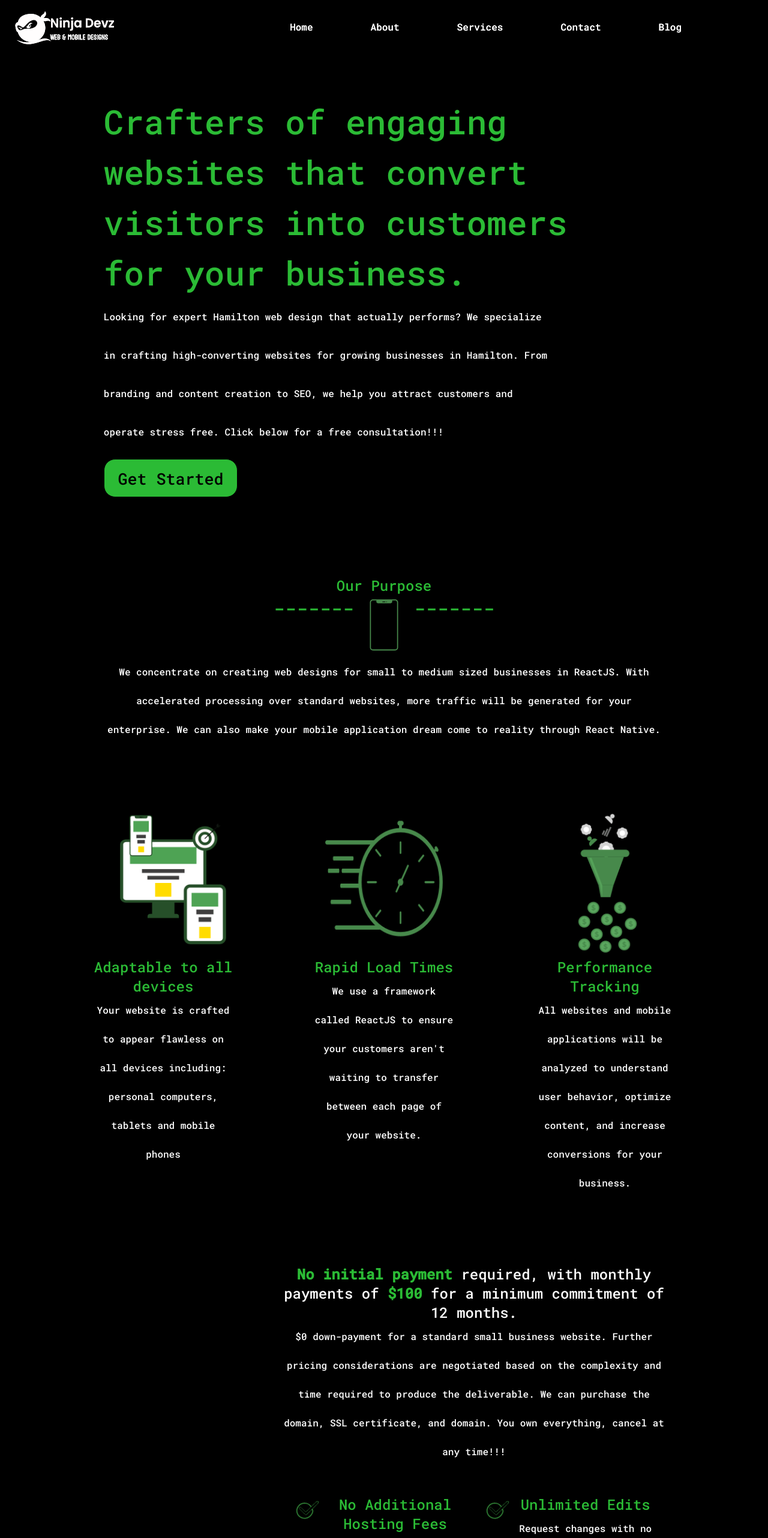
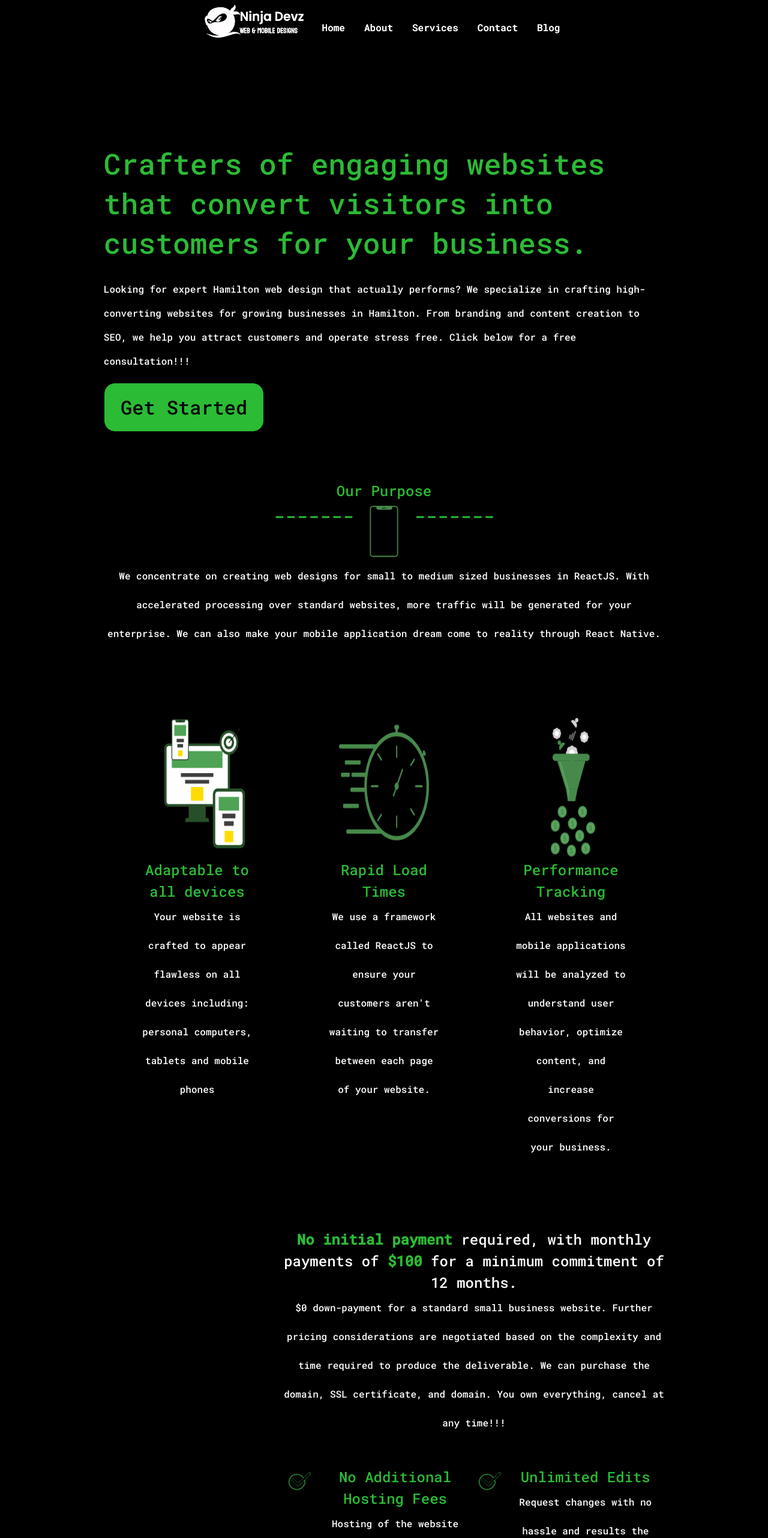
Before and after one commit to GrantGrowcott/Ninja-Devz, a Next.js app: page / in a window 1280 px wide. Shown: the top 2564 px of the page at 60% size. Built offline with nearby package versions, Linux system fonts and the light colour scheme.

Commit message:
Changes to styling

```diff
--- a/postcss.config.js
+++ b/postcss.config.js
@@ -1,6 +1,6 @@
-module.exports = {
+const config = {
   plugins: {
-    '@tailwindcss/postcss': {},
-    autoprefixer: {},
-  }
-}
+    "@tailwindcss/postcss": {},
+  },
+};
+export default config;
--- a/src/components/NavBar.tsx
+++ b/src/components/NavBar.tsx
@@ -14,8 +14,8 @@ function NavBar() {
   return (
     <nav className="navbar">
       <div className="nav-container">
-        <Link href="/" className="nav-logo">
-          <span className="icon">
+        <Link href="/" >
+          <span>
             <Image src={logo} alt="Ninja Devz Company Logo" width={190} height={70} />
           </span>
         </Link>
--- a/src/pages/Hamilton-Web-Design.tsx
+++ b/src/pages/Hamilton-Web-Design.tsx
@@ -1,6 +1,6 @@
 const HamiltonWebDesign = () => {
   return (
-    <div className="hamilton__container">
+    <div >
       <h1>Lorem ipsum, dolor sit amet consectetur adipisicing elit. Officia reprehenderit natus repudiandae debitis quisquam molestiae, aperiam deserunt laudantium, a, facere provident laboriosam magni possimus cumque.</h1>
 
     </div>
--- a/src/pages/index.tsx
+++ b/src/pages/index.tsx
@@ -3,25 +3,14 @@ import NavBar from "../components/NavBar";
 import Footer from "../components/Footer";
 import Head from "next/head";
 import Image from "next/image";
-import { GetServerSideProps } from "next";
-import { gtag_report_conversion } from "@/helpers/helpers";
 import { homeFaqs } from "@/constants";
 import FAQSection from "@/components/FAQSection";
-
-export const getServerSideProps: GetServerSideProps = async () => {
-  const imageUrl =
-    "https://res.cloudinary.com/dkvo68om8/image/upload/f_auto,q_auto/v1733100825/y2piqivtxjwnsp5myxvq.webp";
-  return {
-    props: {
-      imageUrl,
-      revalidate: 10,
-    },
-  };
-};
+import GetStartedButton from "@/components/GetStartedButton";
+import Link from "next/link";
 
 const Home = () => {
   return (
-    <main>
+    <>
       <NavBar />
       <Head>
         <title>Ninja Devz | Web Development Services | Custom Websites & Mobile Apps</title>
@@ -29,46 +18,37 @@ const Home = () => {
           name="description"
           content="Welcome to Ninja Devz, experts in crafting performative websites for growing enterprises. We offer ReactJS-based web development services with adaptable designs, rapid load times, and performance tracking. Learn more about our mission and services."
         />
-        <link
+        <Link
           rel="canonical"
           href="https://ninjadevz.com/Blog/Legal/Must-Have-Law-Firm-Website-Features-to-Convert-Visitors-into-Clients"
         />
       </Head>
-      <section className="home__container">
-        <div className="home__intro">
-          <div className="home__description">
-            <h1>Crafters of engaging websites that convert visitors into customers for your business.</h1>
-            <h2>
+      <section className="pt-[10em] bg-[var(--black)] min-h-screen flex items-center justify-center">
+        <div className="w-[73%] mx-auto flex gap-[30px]">
+          <div className="flex-1 pr-5">
+            <h1 className="text-2xl md:text-5xl text-[var(--green)] leading-snug">
+              Crafters of engaging websites that convert visitors into customers for your business.
+            </h1>
+            <h2 className="text-[var(--white)] leading-10 mt-6">
               Looking for expert Hamilton web design that actually performs? We specialize in crafting high-converting
               websites for growing businesses in Hamilton. From branding and content creation to SEO, we help you
               attract customers and operate stress free. Click below for a free consultation!!!
             </h2>
-            <a
-              href="https://calendly.com/admin-ninjadevz/60min"
-              onClick={(event) => {
-                event.preventDefault();
-                gtag_report_conversion("https://calendly.com/admin-ninjadevz/60min");
-              }}
-            >
-              <button type="button" name="Contact Us Button" className="touch__button">
-                <h3>Get Started</h3>
-                <div className="wave"></div>
-              </button>
-            </a>
+            <GetStartedButton />
           </div>
         </div>
       </section>
-      <div className="home__outer__container">
-        <section className="scope__container">
-          <h3 className="centerText">Our Purpose</h3>
-          <div className="scope__phone__container">
+      <div className="w-[73%] mx-auto">
+        <section className="text-center">
+          <h3 className=" text-[var(--green)] ">Our Purpose</h3>
+          <div className="flex item-center justify-center">
             <p>-------</p>
-            <div className="scope__phone">
+            <div>
               <Image src="/phone.png" alt="Phone Icon" width={100} height={100} loading="lazy" />
             </div>
             <p>-------</p>
           </div>
-          <h4>
+          <h4 className="text-[var(--white)]">
             We concentrate on creating web designs for small to medium sized businesses in ReactJS. With accelerated
             processing over standard websites, more traffic will be generated for your enterprise. We can also make your
             mobile application dream come to reality through React Native.
@@ -235,7 +215,7 @@ const Home = () => {
         <FAQSection faqs={homeFaqs} textColor="white" />
       </div>
       <Footer />
-    </main>
+    </>
   );
 };
 
--- a/src/styles/globals.css
+++ b/src/styles/globals.css
@@ -1,3 +1,5 @@
+@import "tailwindcss";
+
 @font-face {
   font-family: "Roboto Mono";
   src: local("RobotoMono-Medium"),
@@ -12,16 +14,6 @@ a {
   text-decoration: none;
 }
 
-.green__background {
-  background-color: var(--green);
-  height: 100px;
-  width: 100%;
-}
-
-* {
-  margin: 0;
-  padding: 0;
-}
 :root {
   --grey: #d3d3d3;
   --lightGrey: #313131;
@@ -63,12 +55,6 @@ a,p,h1,h2,h3,h4, h5, label{
   font-family: "Roboto Mono", sans-serif;
   font-weight: 500;
   font-style: normal;
-}
-h2 {
-  font-size: 1rem;
-  line-height: 2.5em;
-  color:var(--lightGrey);
-
 }
 h3 {
   font-size: 1.5rem;
@@ -103,51 +89,18 @@ label {
   flex-direction: column;
   justify-content: center;
 }
-@media screen and (max-width: 1200px){
-  h1 {
-    font-size: 2rem;
-  }
-  h2 {
-    font-size: 1rem;
-    line-height: 2.25em;
-    padding: 2em 0;
-  }
-}
-@media screen and (max-width: 800px){
-  h1 {
-    font-size: 2.75rem;
-  }
-  h2 {
-    font-size: 0.75rem;
-    line-height: 2.25em;
-    padding: 2em 0;
-  }
-}
-@media screen and (max-width: 500px){
-  h1 {
-    font-size: 1.5rem;
-  }
-  h2 {
-    font-size: 0.75rem;
-    line-height: 2.75em;
-    color:var(--lightGrey);
-  }
-}
-
-
 
 /* NavBar Component */
-
 
 .navbar {
   background-color: transparent;
   position: absolute;
-  border-width: 15px;
   height: 100px;
   width: 100%;
   z-index: 20;
   top: 0;
   left: 0;
+
   }
   .nav-container {
     display: flex;
@@ -155,8 +108,8 @@ label {
     align-items: center;
     width: 100%;
     height: 70px;
-    max-width: 1500px;
     position: relative;
+
   }
   .nav-logo {
     display: flex;
@@ -175,7 +128,6 @@ label {
     display: flex;
     list-style: none;
     text-align: center;
-    margin-right: 4rem;
     margin-top: 1.5rem;
   }
   .nav-links {
@@ -191,7 +143,7 @@ label {
   }
   .nav-item {
     line-height: 60px;
-    margin-right: 4rem;
+
   }
   .nav-item:after {
     content: "";
@@ -213,7 +165,7 @@ label {
   }
 
   .nav-color {
-    color: var(--black);
+    color: var(--white);
   }
   @media screen and (max-width: 1160px) {
     .nav-menu {
@@ -261,72 +213,9 @@ label {
       z-index:50;
     }
   }
-
   /* Home Section */
 
-  .home__outer__container {
-    width: 73%;
-    margin: 0 auto;
-    position: relative;
-    z-index: 2;
-}
-.home__container {
-    padding-top: 10em;
-    background-color: var(--black);
-    height: 100vh;
-}
-.home__intro {
-    display: flex;
-    justify-content: center;
-    align-Self: center;
-    margin: 0 auto;
-    width: 73%;
-    gap: 30px;
-}
-.home__description {
-   flex:1;
-   position: relative;
-   padding-right: 5em;
-
-}
-
-.home__description h1{
-   font-size: 3.5rem;
-   line-height: 1.5em;
-   color: var(--green);
-
-}
-
-.home__description h2{
-   color: var(--white);
-   line-height: 4em;
-   padding-right: 7em;
-
-}
-.ninja-image {
-    width: 29rem;
-    height:39rem;
-    border-radius: 30px;
-    flex:1;
-    text-align: center;
-}
-  @media (max-width: 900px) {
-
-    .ninja-image {
-      width: 19.3rem;
-      height:26rem;
-      content: url('https://res.cloudinary.com/dkvo68om8/image/upload/v1733108112/utchc2peizuc3eiuoxbq.webp');
-    }
-  }
-
-  @media (max-width: 450px) {
-
-    .ninja-image {
-      width: 9.6rem;
-      height:12.9rem;
-      content: url('https://res.cloudinary.com/dkvo68om8/image/upload/v1733108112/piepnszej4fxtwtpmkbp.webp');
-    }
-  }
+
 .home__graphic {
     flex:1;
     text-align: center;
@@ -386,29 +275,8 @@ label {
     position: relative;
     color: var(--black);
 }
-/* Scope Section */
-
-.scope__container h3{
-    display: block
-}
-.scope__phone__container {
-    display: flex;
-    justify-content: center;
-    align-Self: center;
-}
-
-.scope__container h4{
-    color: var(--white);
-    text-align: center;
-}
-.scope__phone__container p{
-    color: var(--green);
-
-}
-.scope__phone Image {
-   height: 8rem;
-   width: 8rem;
-}
+
+
 /* Attributes Section */
 .attributes {
     display: flex;
@@ -650,9 +518,6 @@ color: var(--blue);
 }
 }
 @media screen and (max-width: 1200px) {
-    .home__container {
-        flex-direction: column;
-    }
     .touch__button {
         position: relative;
     }
--- a/tailwind.config.ts
+++ b/tailwind.config.ts
@@ -1,12 +1,20 @@
-/** @type {import('tailwindcss').Config} */
 module.exports = {
   content: [
     "./pages/**/*.{js,ts,jsx,tsx}",
     "./components/**/*.{js,ts,jsx,tsx}",
-    "./app/**/*.{js,ts,jsx,tsx}",
   ],
   theme: {
-    extend: {},
+    extend: {
+      keyframes: {
+        wave: {
+          '0%': { backgroundPositionX: '0%' },
+          '100%': { backgroundPositionX: '200%' },
+        },
+      },
+      animation: {
+        wave: 'wave 2s linear infinite',
+      },
+    },
   },
   plugins: [],
 };
```
